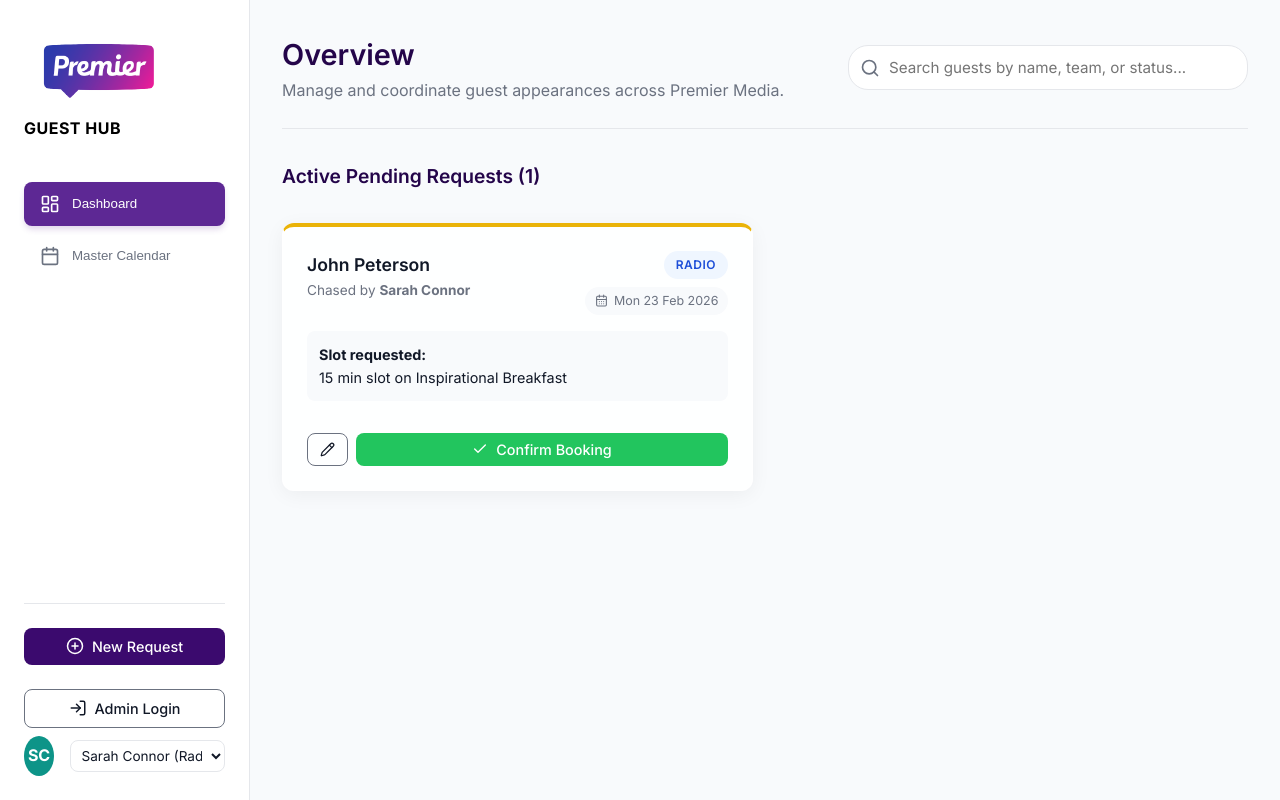
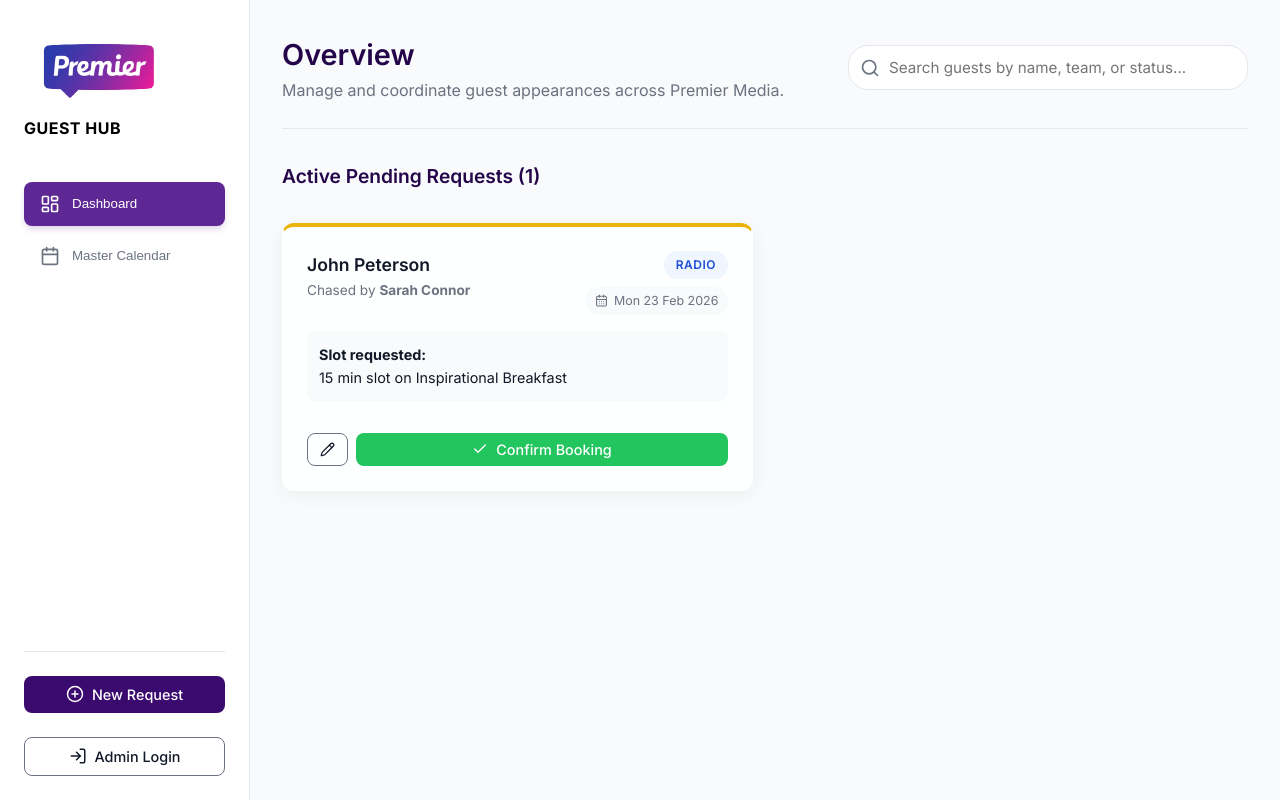
Before and after one commit to JCole200/premier-guest-hub, a React (Vite) app: page / in a window 1280 px wide. Built offline with nearby package versions, Linux system fonts and the light colour scheme.

Commit message:
Remove legacy user selector and add 'Your Name' field to requests

```diff
--- a/src/App.jsx
+++ b/src/App.jsx
@@ -122,23 +122,6 @@ function App() {
             </div>
           )}
 
-          {!isLoggedIn && (
-            <div className="user-selector">
-              <div className="avatar">
-                {currentUser.split(' ').map(n => n[0]).join('')}
-              </div>
-              <select
-                value={currentUser}
-                onChange={(e) => setCurrentUser(e.target.value)}
-                className="input-field"
-                style={{ padding: '0.4rem', fontSize: '0.85rem' }}
-              >
-                <option value="Sarah Connor">Sarah Connor (Radio)</option>
-                <option value="Mike Tyson">Mike Tyson (Digital)</option>
-                <option value="Alice Wonderland">Alice Wonderland (Mag)</option>
-              </select>
-            </div>
-          )}
         </div>
       </aside>
 
--- a/src/AppContext.jsx
+++ b/src/AppContext.jsx
@@ -14,12 +14,14 @@ export const AppProvider = ({ children }) => {
     return saved ? JSON.parse(saved) : initialGuests;
   });
 
-  const [currentUser, setCurrentUser] = useState('Sarah Connor');
   const [isAdmin, setIsAdmin] = useState(() => {
     return localStorage.getItem('isAdmin') === 'true';
   });
   const [isLoggedIn, setIsLoggedIn] = useState(() => {
     return localStorage.getItem('isLoggedIn') === 'true';
+  });
+  const [currentUser, setCurrentUser] = useState(() => {
+    return localStorage.getItem('isLoggedIn') === 'true' ? 'Admin User' : '';
   });
   const [searchQuery, setSearchQuery] = useState('');
 
@@ -39,7 +41,7 @@ export const AppProvider = ({ children }) => {
   const logout = () => {
     setIsAdmin(false);
     setIsLoggedIn(false);
-    setCurrentUser('Sarah Connor');
+    setCurrentUser('');
     localStorage.removeItem('isAdmin');
     localStorage.removeItem('isLoggedIn');
   };
@@ -59,7 +61,15 @@ export const AppProvider = ({ children }) => {
   }, [guests]);
 
   const addGuest = (guest) => {
-    setGuests(prev => [{ ...guest, id: Date.now(), timestamp: new Date().toISOString(), createdBy: currentUser }, ...prev]);
+    const bookerName = guest.submittedBy || 'Staff Member';
+    const newGuest = {
+      ...guest,
+      id: Date.now(),
+      timestamp: new Date().toISOString(),
+      createdBy: bookerName
+    };
+    delete newGuest.submittedBy;
+    setGuests(prev => [newGuest, ...prev]);
   };
 
   const updateGuestStatus = (id, status, extraData = {}) => {
--- a/src/components/GuestFormModal.jsx
+++ b/src/components/GuestFormModal.jsx
@@ -5,6 +5,7 @@ import { useAppContext } from '../AppContext';
 export default function GuestFormModal({ onClose }) {
     const { addGuest } = useAppContext();
     const [formData, setFormData] = useState({
+        submittedBy: '',
         name: '',
         team: 'Radio',
         room: 'Radio Studio 1',
@@ -116,6 +117,18 @@ export default function GuestFormModal({ onClose }) {
 
                 <form onSubmit={handleSubmit}>
                     <div className="form-group">
+                        <label className="label">Your Name</label>
+                        <input
+                            type="text"
+                            className="input-field"
+                            placeholder="Your name or department"
+                            value={formData.submittedBy}
+                            onChange={(e) => setFormData({ ...formData, submittedBy: e.target.value })}
+                            required
+                        />
+                    </div>
+
+                    <div className="form-group">
                         <label className="label">Guest Name</label>
                         <input
                             type="text"
```
